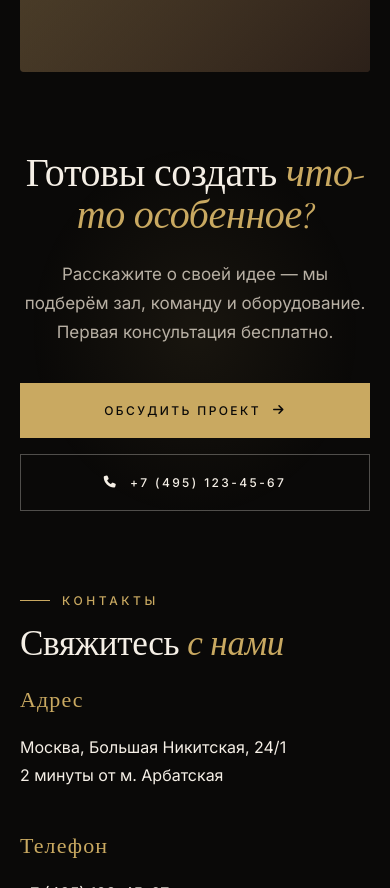
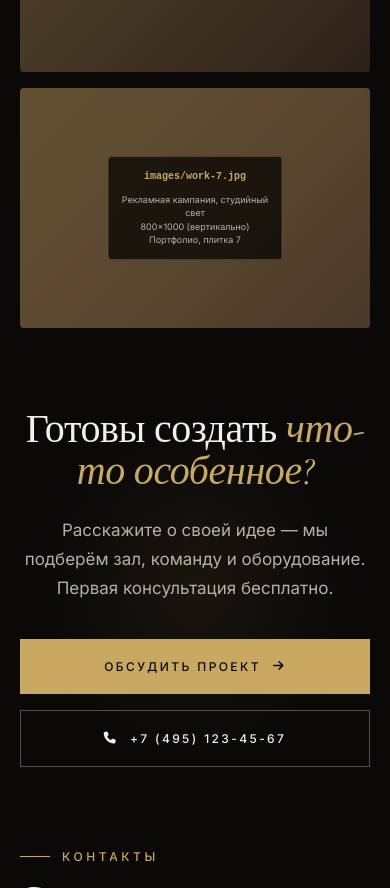
Before and after one commit to piarbookru-hub/foto, a plain HTML site: page index.html in a window 390 px wide. Shown: the part 5875-6763 px from the top of the page. Drawn offline with nearby package versions, Linux system fonts and the light colour scheme.

Commit message:
Update index.html

```diff
--- a/index.html
+++ b/index.html
@@ -758,6 +758,8 @@
     .portfolio-grid { grid-template-columns: 1fr 1fr; grid-auto-rows: 220px; }
     .portfolio-item:nth-child(1),
     .portfolio-item:nth-child(4) { grid-column: span 1; grid-row: span 1; }
+    /* 7-я плитка на планшете занимает 2 колонки для ровности */
+    .portfolio-item:last-child { grid-column: span 2; }
     .contacts-grid { grid-template-columns: 1fr; gap: 40px; }
     .contact-form { padding: 32px 24px; }
     footer { padding: 40px 24px 32px; }
@@ -780,6 +782,8 @@
     .service-info h3 { font-size: 20px; }
     .service-price { text-align: left; margin-top: 8px; }
     .portfolio-grid { grid-template-columns: 1fr; grid-auto-rows: 240px; }
+    /* На смартфоне все плитки обычной ширины */
+    .portfolio-item:last-child { grid-column: span 1; }
     .philosophy-text { font-size: 1.5rem; }
     .cta-actions { flex-direction: column; width: 100%; }
     .cta-actions .btn { width: 100%; justify-content: center; }
@@ -1089,6 +1093,18 @@
           <h4>SS'26 · Minimal</h4>
         </div>
       </div>
+      <!-- НОВАЯ 7-Я ПЛИТКА -->
+      <div class="portfolio-item fade-up" style="background: linear-gradient(135deg, #2a2018 0%, #4a3828 100%);">
+        <div class="portfolio-bg" style="background: linear-gradient(135deg, rgba(201, 169, 97, 0.35), rgba(74, 56, 40, 0.9));"></div>
+        <div class="placeholder-label">
+          <strong>images/work-7.jpg</strong>
+          <span>Рекламная кампания, студийный свет<br>800×1000 (вертикально)<br>Портфолио, плитка 7</span>
+        </div>
+        <div class="portfolio-info">
+          <div class="portfolio-tag">Реклама</div>
+          <h4>Кампания для AURORA</h4>
+        </div>
+      </div>
     </div>
   </div>
 </section>
```
